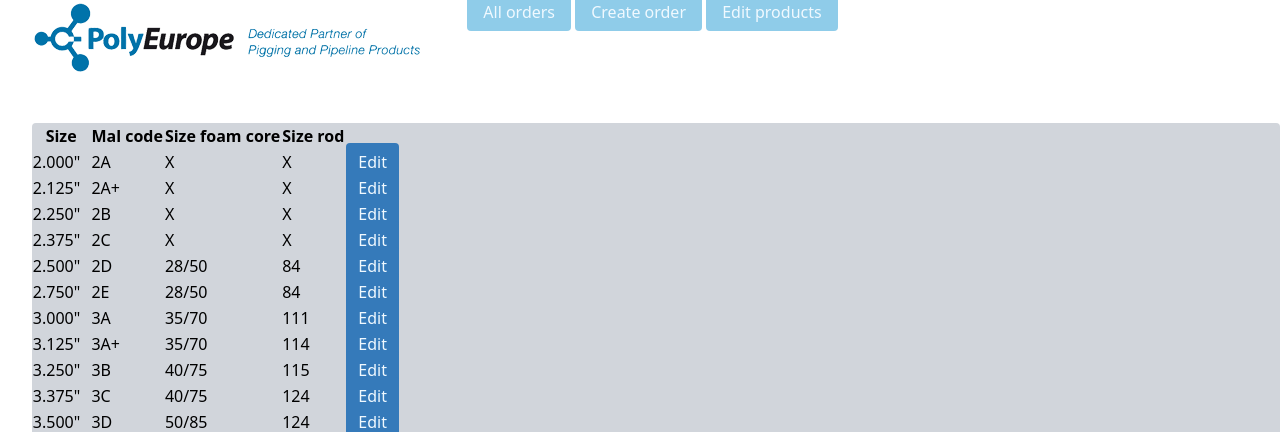
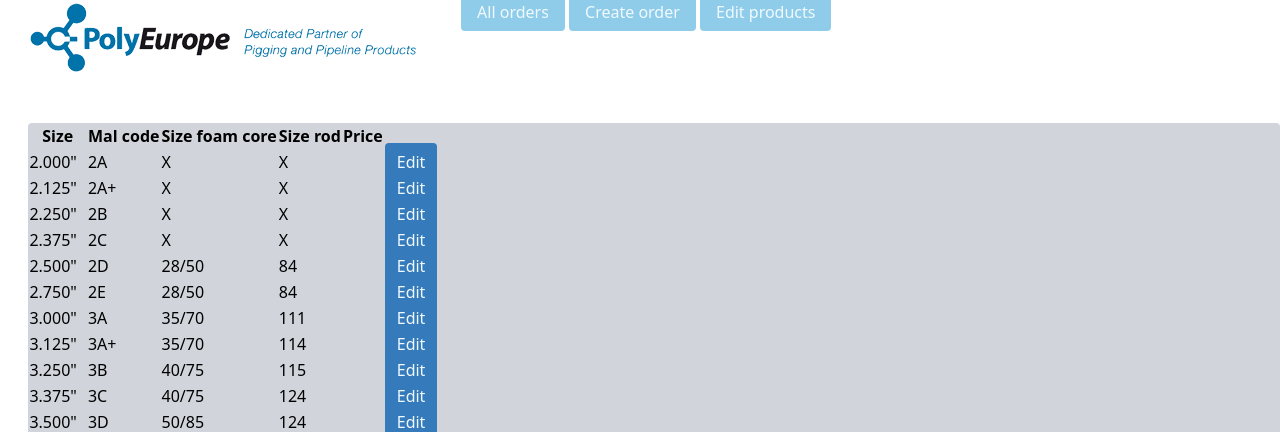
Before and after one commit to JesseKers/Polyeurope, a PHP site: page /edit in a window 1280 px wide. Shown: the top 432 px of the page. Run offline with PHP 8.4, Linux system fonts and the light colour scheme; data comes from the database, SQL or seed files in the repository; data that the repository does not hold is empty; style sheets or scripts are compiled from the project's sources.

Commit message:
Show price in product overview

```diff
--- a/views/Products.view.php
+++ b/views/Products.view.php
@@ -12,6 +12,7 @@ require 'views/partials/header.view.php';
                 <th>Mal code</th>
                 <th>Size foam core</th>
                 <th>Size rod</th>
+                <th>Price</th>
             </tr>
         </thead>
         <tbody>
@@ -24,6 +25,7 @@ require 'views/partials/header.view.php';
                 <td><?= $product['MalCode']?></td>
                 <td><?= $product['SizeFC']?></td>
                 <td><?= $product['SizeRod']?></td>
+                <td><?= $product['Price']?></td>
                 <td><a href="edit-product?ID=<?=$product['ID']?>" class="px-3 py-2 rounded bg-customBlue text-sky-50 col-start-9 col-span-2">Edit</a></td>
             </tr>
             <?php } ?>
```
